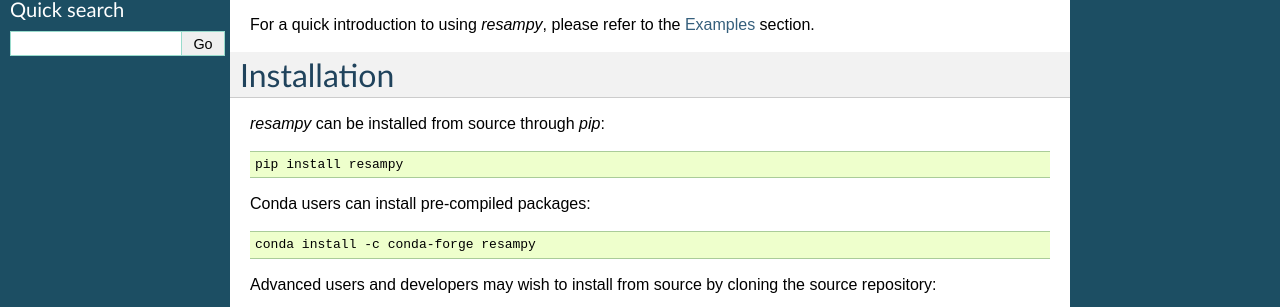
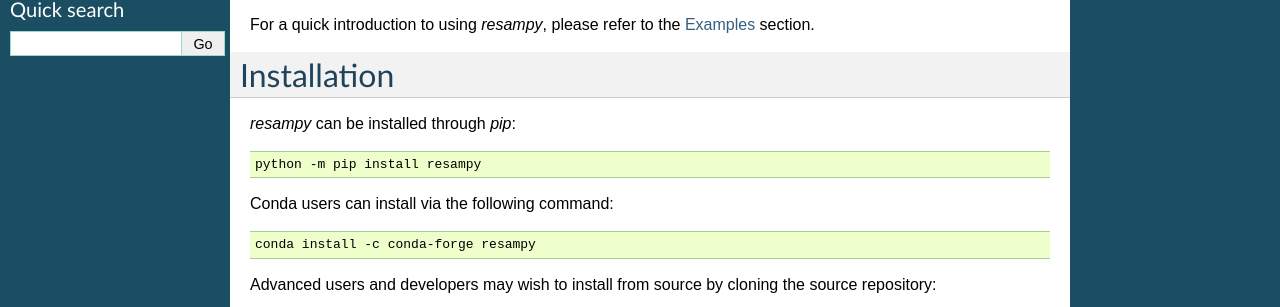
Before and after one commit to bmcfee/resampy, a Sphinx documentation site: the page built from docs/index.rst, in a window 1280 px wide. Shown: the part 328-635 px from the top of the page. Built offline with Sphinx 7.4.7, drawn with Linux system fonts in a browser that asks for light colours.

Commit message:
One more quick update to doc page [ci skip]

```diff
--- a/docs/index.rst
+++ b/docs/index.rst
@@ -27,14 +27,14 @@ For a quick introduction to using `resampy`, please refer to the `Examples`_ sec
 
 Installation
 ------------
-`resampy` can be installed from source through `pip`:
+`resampy` can be installed through `pip`:
 
 .. code-block:: bash
 
-    pip install resampy
+    python -m pip install resampy
 
 
-Conda users can install pre-compiled packages:
+Conda users can install via the following command:
 
 .. code-block:: bash
 
```
